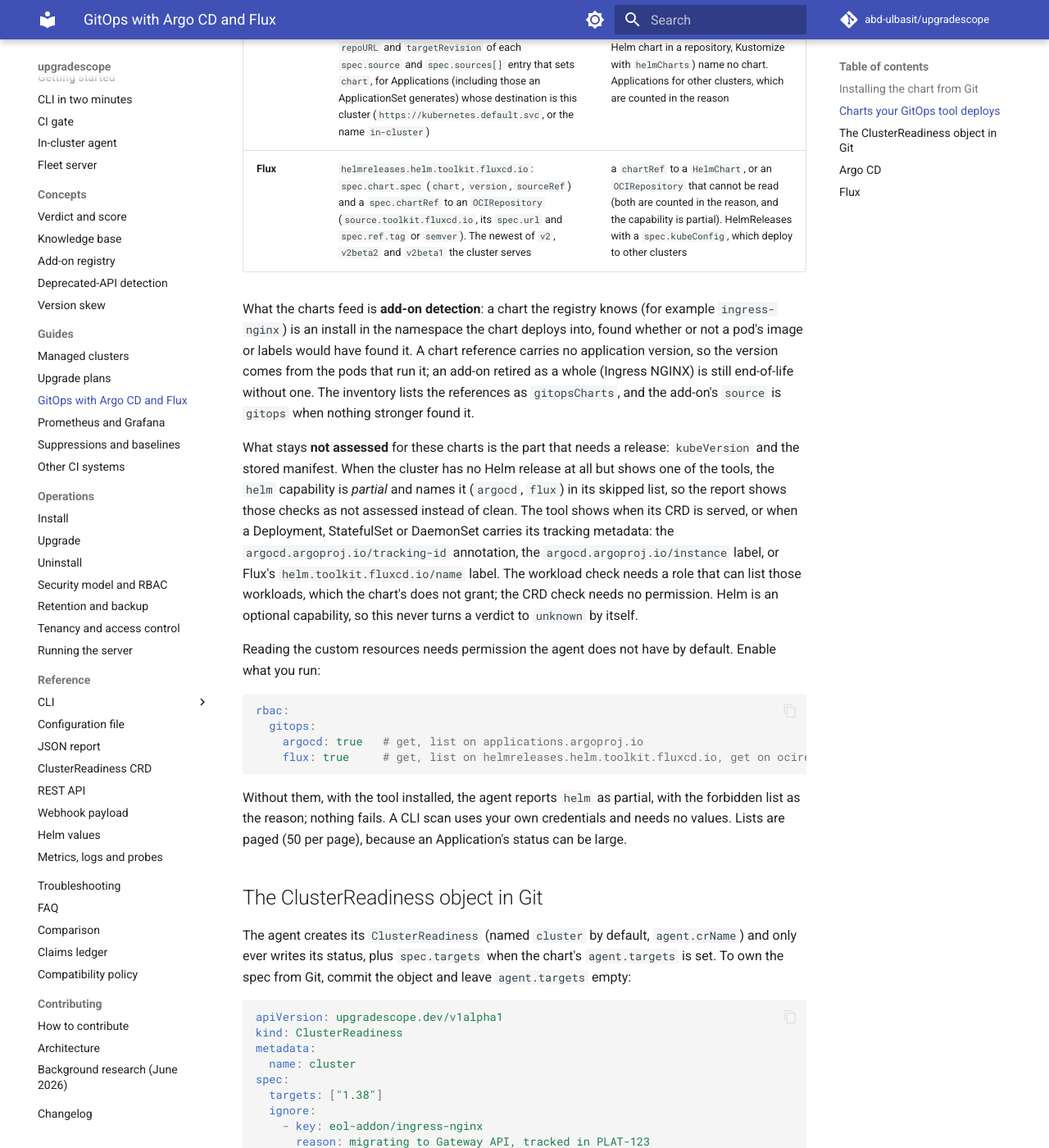
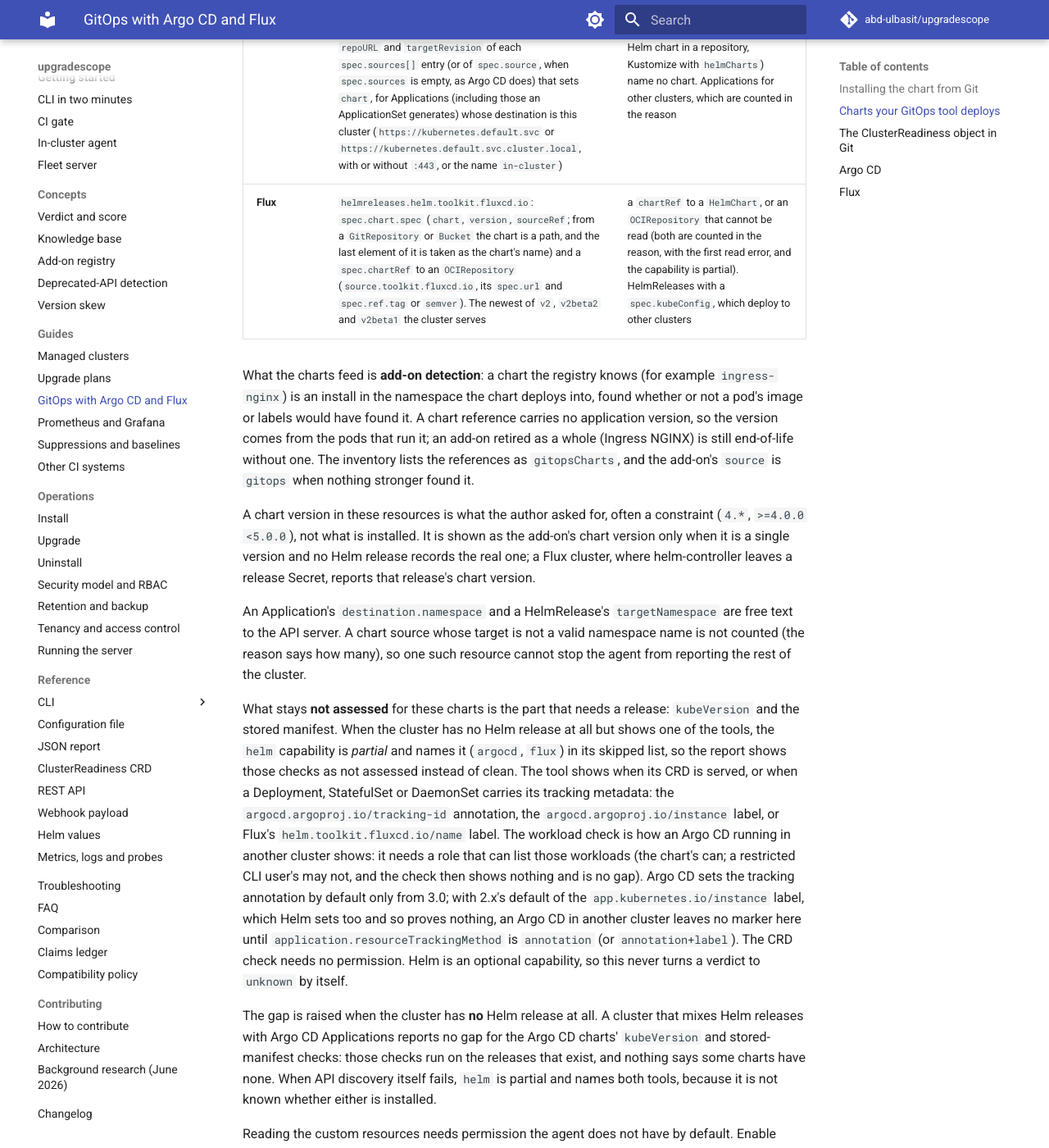
Before and after one commit to abd-ulbasit/upgradescope, an MkDocs documentation site: the page built from docs/guides/gitops-argo-flux.md, in a window 1280 px wide and 1400 px high, scrolled down 1043 px. Shown: the whole window at 82% size. Built offline with MkDocs 1.6.1 and Material for MkDocs 9.7.7, drawn with Linux system fonts in a browser that asks for light colours; comment, search, counter and statistics services are not loaded.

Commit message:
docs: GitOps limits, chart version evidence, Argo CD 3.0 tracking
Correct the claim that the chart's role cannot list workloads, say that
annotation tracking is the Argo CD 3.0 default, and state the limits the
review found: the gap needs zero Helm releases, a GitOps chart version is
shown only when exact, invalid targets are not counted. Say in HiddenBy
that a GitOps tool in Skipped hides every helm-release finding, as a
storage driver does.

Refs #70

Co-Authored-By: Claude Fable 5 <noreply@anthropic.com>

```diff
--- a/docs/guides/gitops-argo-flux.md
+++ b/docs/guides/gitops-argo-flux.md
@@ -39,8 +39,8 @@ what is supported:
 | | Read | Not read |
 |---|---|---|
 | **Helm** | releases in the `secrets` and `configmaps` storage drivers (`HELM_DRIVER=secret`, the default, and `configmap`): chart, versions, `kubeVersion`, stored manifest | the `sql` driver: its releases live in an external database the cluster does not show. Not supported |
-| **Argo CD** | `applications.argoproj.io/v1alpha1`: the `chart`, `repoURL` and `targetRevision` of each `spec.source` and `spec.sources[]` entry that sets `chart`, for Applications (including those an ApplicationSet generates) whose destination is this cluster (`https://kubernetes.default.svc`, or the name `in-cluster`) | sources that render a path in Git (a Helm chart in a repository, Kustomize with `helmCharts`) name no chart. Applications for other clusters, which are counted in the reason |
-| **Flux** | `helmreleases.helm.toolkit.fluxcd.io`: `spec.chart.spec` (`chart`, `version`, `sourceRef`) and a `spec.chartRef` to an `OCIRepository` (`source.toolkit.fluxcd.io`, its `spec.url` and `spec.ref.tag` or `semver`). The newest of `v2`, `v2beta2` and `v2beta1` the cluster serves | a `chartRef` to a `HelmChart`, or an `OCIRepository` that cannot be read (both are counted in the reason, and the capability is partial). HelmReleases with a `spec.kubeConfig`, which deploy to other clusters |
+| **Argo CD** | `applications.argoproj.io/v1alpha1`: the `chart`, `repoURL` and `targetRevision` of each `spec.sources[]` entry (or of `spec.source`, when `spec.sources` is empty, as Argo CD does) that sets `chart`, for Applications (including those an ApplicationSet generates) whose destination is this cluster (`https://kubernetes.default.svc` or `https://kubernetes.default.svc.cluster.local`, with or without `:443`, or the name `in-cluster`) | sources that render a path in Git (a Helm chart in a repository, Kustomize with `helmCharts`) name no chart. Applications for other clusters, which are counted in the reason |
+| **Flux** | `helmreleases.helm.toolkit.fluxcd.io`: `spec.chart.spec` (`chart`, `version`, `sourceRef`; from a `GitRepository` or `Bucket` the chart is a path, and the last element of it is taken as the chart's name) and a `spec.chartRef` to an `OCIRepository` (`source.toolkit.fluxcd.io`, its `spec.url` and `spec.ref.tag` or `semver`). The newest of `v2`, `v2beta2` and `v2beta1` the cluster serves | a `chartRef` to a `HelmChart`, or an `OCIRepository` that cannot be read (both are counted in the reason, with the first read error, and the capability is partial). HelmReleases with a `spec.kubeConfig`, which deploy to other clusters |
 
 What the charts feed is **add-on detection**: a chart the registry knows (for
 example `ingress-nginx`) is an install in the namespace the chart deploys
@@ -50,6 +50,17 @@ pods that run it; an add-on retired as a whole (Ingress NGINX) is still
 end-of-life without one. The inventory lists the references as `gitopsCharts`,
 and the add-on's `source` is `gitops` when nothing stronger found it.
 
+A chart version in these resources is what the author asked for, often a
+constraint (`4.*`, `>=4.0.0 <5.0.0`), not what is installed. It is shown as the
+add-on's chart version only when it is a single version and no Helm release
+records the real one; a Flux cluster, where helm-controller leaves a release
+Secret, reports that release's chart version.
+
+An Application's `destination.namespace` and a HelmRelease's `targetNamespace`
+are free text to the API server. A chart source whose target is not a valid
+namespace name is not counted (the reason says how many), so one such resource
+cannot stop the agent from reporting the rest of the cluster.
+
 What stays **not assessed** for these charts is the part that needs a release:
 `kubeVersion` and the stored manifest. When the cluster has no Helm release at
 all but shows one of the tools, the `helm` capability is *partial* and names it
@@ -57,10 +68,22 @@ all but shows one of the tools, the `helm` capability is *partial* and names it
 assessed instead of clean. The tool shows when its CRD is served, or when a
 Deployment, StatefulSet or DaemonSet carries its tracking metadata: the
 `argocd.argoproj.io/tracking-id` annotation, the `argocd.argoproj.io/instance`
-label, or Flux's `helm.toolkit.fluxcd.io/name` label. The workload check needs
-a role that can list those workloads, which the chart's does not grant; the CRD
-check needs no permission. Helm is an optional capability, so this never
-turns a verdict to `unknown` by itself.
+label, or Flux's `helm.toolkit.fluxcd.io/name` label. The workload check is how
+an Argo CD running in another cluster shows: it needs a role that can list
+those workloads (the chart's can; a restricted CLI user's may not, and the check
+then shows nothing and is no gap). Argo CD sets the tracking annotation by
+default only from 3.0; with 2.x's default of the `app.kubernetes.io/instance`
+label, which Helm sets too and so proves nothing, an Argo CD in another
+cluster leaves no marker here until `application.resourceTrackingMethod` is
+`annotation` (or `annotation+label`). The CRD check needs no permission. Helm is
+an optional capability, so this never turns a verdict to `unknown` by itself.
+
+The gap is raised when the cluster has **no** Helm release at all. A cluster
+that mixes Helm releases with Argo CD Applications reports no gap for the Argo
+CD charts' `kubeVersion` and stored-manifest checks: those checks run on the
+releases that exist, and nothing says some charts have none. When API discovery
+itself fails, `helm` is partial and names both tools, because it is not known
+whether either is installed.
 
 Reading the custom resources needs permission the agent does not have by
 default. Enable what you run:
```
Also changed, not shown: docs/claims.md (+2 -2 lines), 1 other file.
